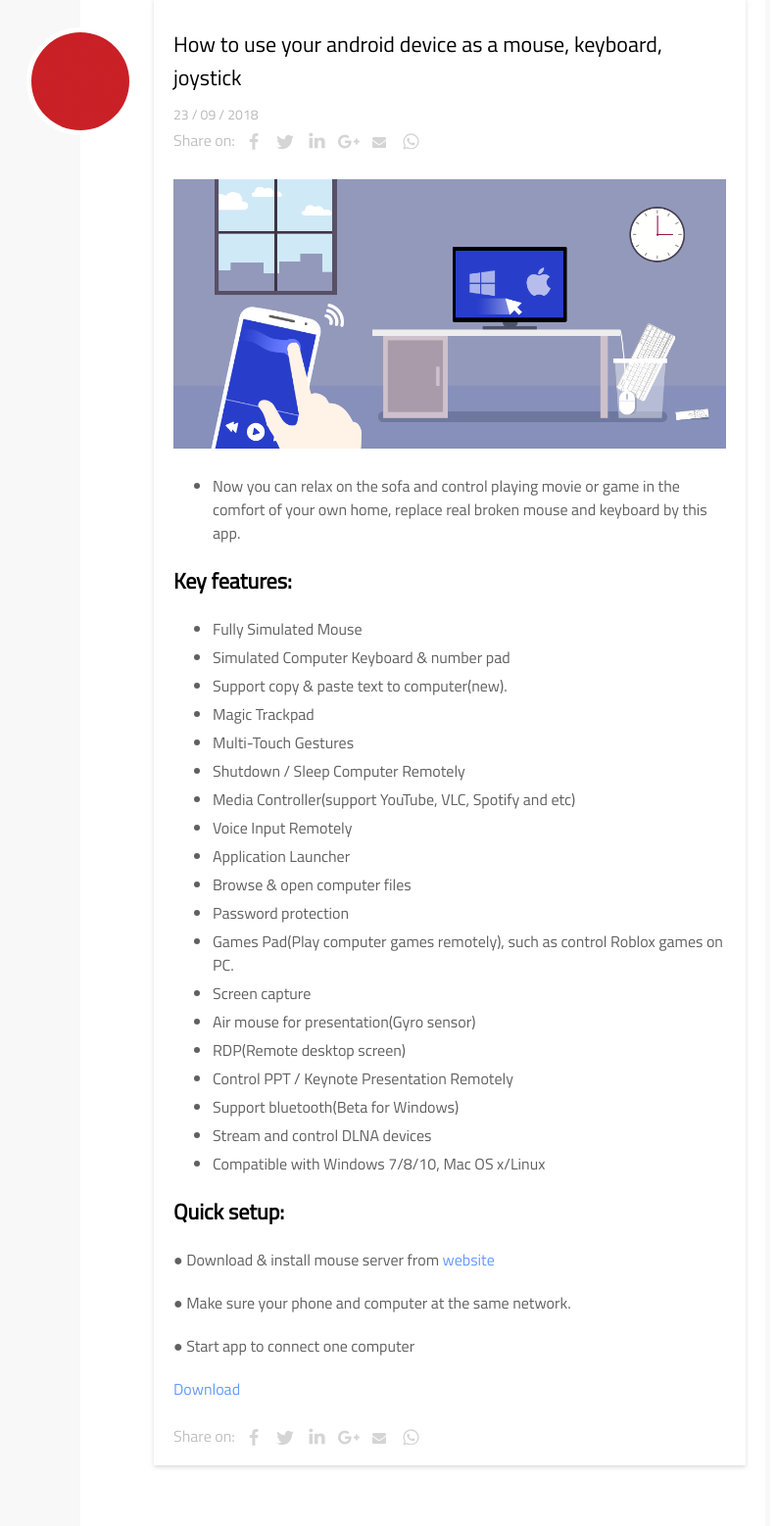
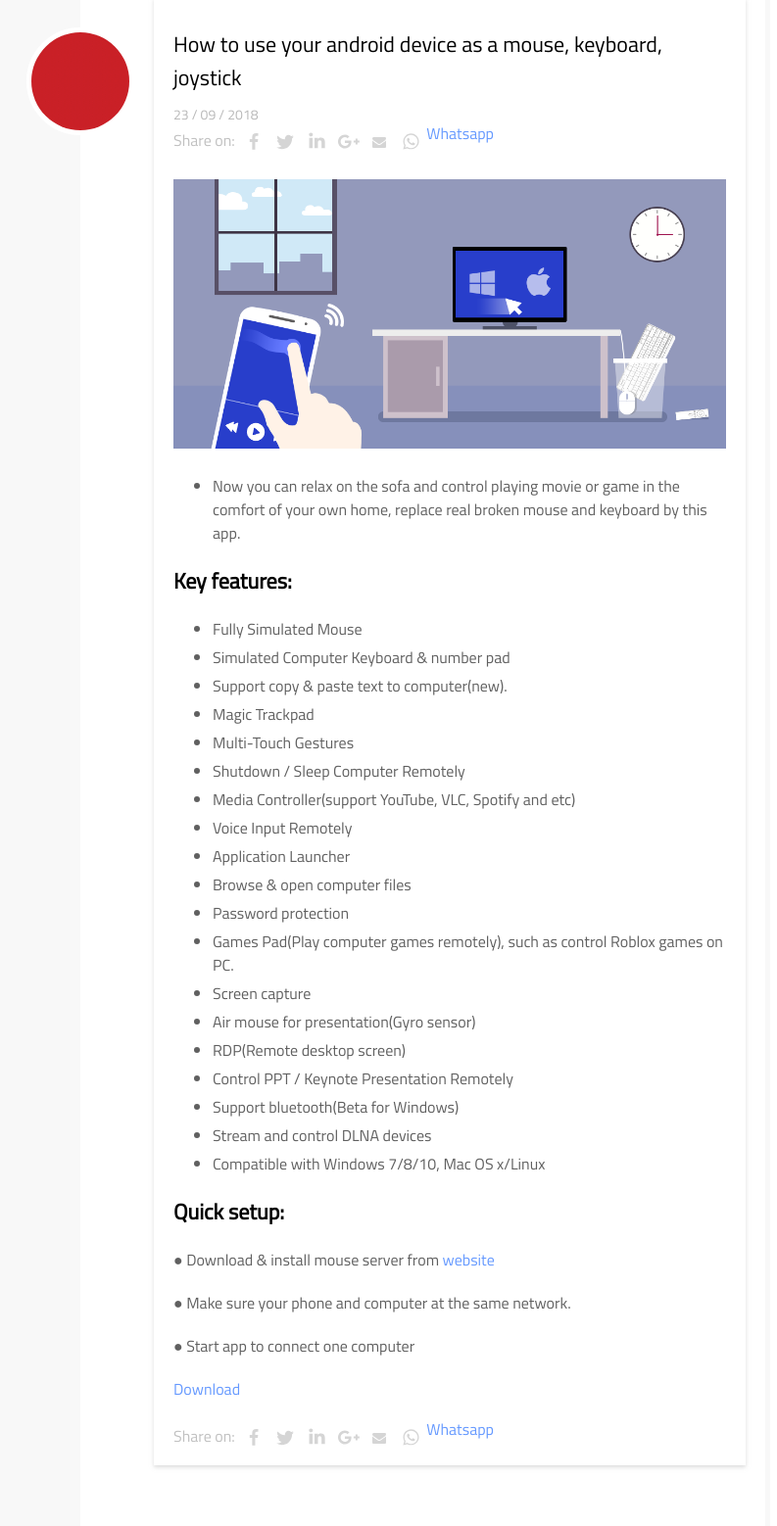
Before and after one commit to dkarthe/KD, a Jekyll site: the page built from _posts/2018-09-23-how to use android phone as a wireless mouse.md, in a window 1280 px wide. Shown: the part 117-1675 px from the top of the page at 98% size, without its empty margins (366-1159 px from the left). Built offline with Jekyll 4.4.1, drawn with Linux system fonts in a browser that asks for light colours; nearby versions of some CDN libraries; library files that are not in the unit come from our copies; comment, search, counter and statistics services are not loaded.

Commit message:
Update share-buttons.html

```diff
--- a/_includes/share-buttons.html
+++ b/_includes/share-buttons.html
@@ -42,4 +42,5 @@
     <div class="gplus" title="Share this on Google Plus" onclick="window.open('https://plus.google.com/share?url=https://kd.ax{{ pageurl }}');"><svg viewBox="0 0 2304 1792" xmlns="http://www.w3.org/2000/svg"><path d="M1437 913q0 208-87 370.5t-248 254-369 91.5q-149 0-285-58t-234-156-156-234-58-285 58-285 156-234 234-156 285-58q286 0 491 192l-199 191q-117-113-292-113-123 0-227.5 62t-165.5 168.5-61 232.5 61 232.5 165.5 168.5 227.5 62q83 0 152.5-23t114.5-57.5 78.5-78.5 49-83 21.5-74h-416v-252h692q12 63 12 122zm867-122v210h-209v209h-210v-209h-209v-210h209v-209h210v209h209z"/></svg></div>
     <div class="mail" title="Share this through Email" onclick="window.open('mailto:?&body=https://kd.ax{{ pageurl }}');"><svg viewBox="0 0 1792 1792" xmlns="http://www.w3.org/2000/svg"><path d="M1792 710v794q0 66-47 113t-113 47h-1472q-66 0-113-47t-47-113v-794q44 49 101 87 362 246 497 345 57 42 92.5 65.5t94.5 48 110 24.5h2q51 0 110-24.5t94.5-48 92.5-65.5q170-123 498-345 57-39 100-87zm0-294q0 79-49 151t-122 123q-376 261-468 325-10 7-42.5 30.5t-54 38-52 32.5-57.5 27-50 9h-2q-23 0-50-9t-57.5-27-52-32.5-54-38-42.5-30.5q-91-64-262-182.5t-205-142.5q-62-42-117-115.5t-55-136.5q0-78 41.5-130t118.5-52h1472q65 0 112.5 47t47.5 113z"/></svg></div>
     <div class="whatsapp" title="Share this on Whatsapp" onclick="windows.open('href=whatsapp://send?text=https://kd.ax{{ pageurl }}');"><svg viewBox="0 0 24 24" xmlns="http://www.w3.org/2000/svg"><path d="M20.1 3.9C17.9 1.7 15 .5 12 .5 5.8.5.7 5.6.7 11.9c0 2 .5 3.9 1.5 5.6L.6 23.4l6-1.6c1.6.9 3.5 1.3 5.4 1.3 6.3 0 11.4-5.1 11.4-11.4-.1-2.8-1.2-5.7-3.3-7.8zM12 21.4c-1.7 0-3.3-.5-4.8-1.3l-.4-.2-3.5 1 1-3.4L4 17c-1-1.5-1.4-3.2-1.4-5.1 0-5.2 4.2-9.4 9.4-9.4 2.5 0 4.9 1 6.7 2.8 1.8 1.8 2.8 4.2 2.8 6.7-.1 5.2-4.3 9.4-9.5 9.4zm5.1-7.1c-.3-.1-1.7-.9-1.9-1-.3-.1-.5-.1-.7.1-.2.3-.8 1-.9 1.1-.2.2-.3.2-.6.1s-1.2-.5-2.3-1.4c-.9-.8-1.4-1.7-1.6-2-.2-.3 0-.5.1-.6s.3-.3.4-.5c.2-.1.3-.3.4-.5.1-.2 0-.4 0-.5C10 9 9.3 7.6 9 7c-.1-.4-.4-.3-.5-.3h-.6s-.4.1-.7.3c-.3.3-1 1-1 2.4s1 2.8 1.1 3c.1.2 2 3.1 4.9 4.3.7.3 1.2.5 1.6.6.7.2 1.3.2 1.8.1.6-.1 1.7-.7 1.9-1.3.2-.7.2-1.2.2-1.3-.1-.3-.3-.4-.6-.5z"/></svg></div>
+<a alt="Whatsapp" href="whatsapp://send" data-text="Text to share" data-href="http://example.com/url-to-share" class="whatsapp wa_btn"><span class="ion-social-whatsapp"></span> Whatsapp</a>
 </div>
```
